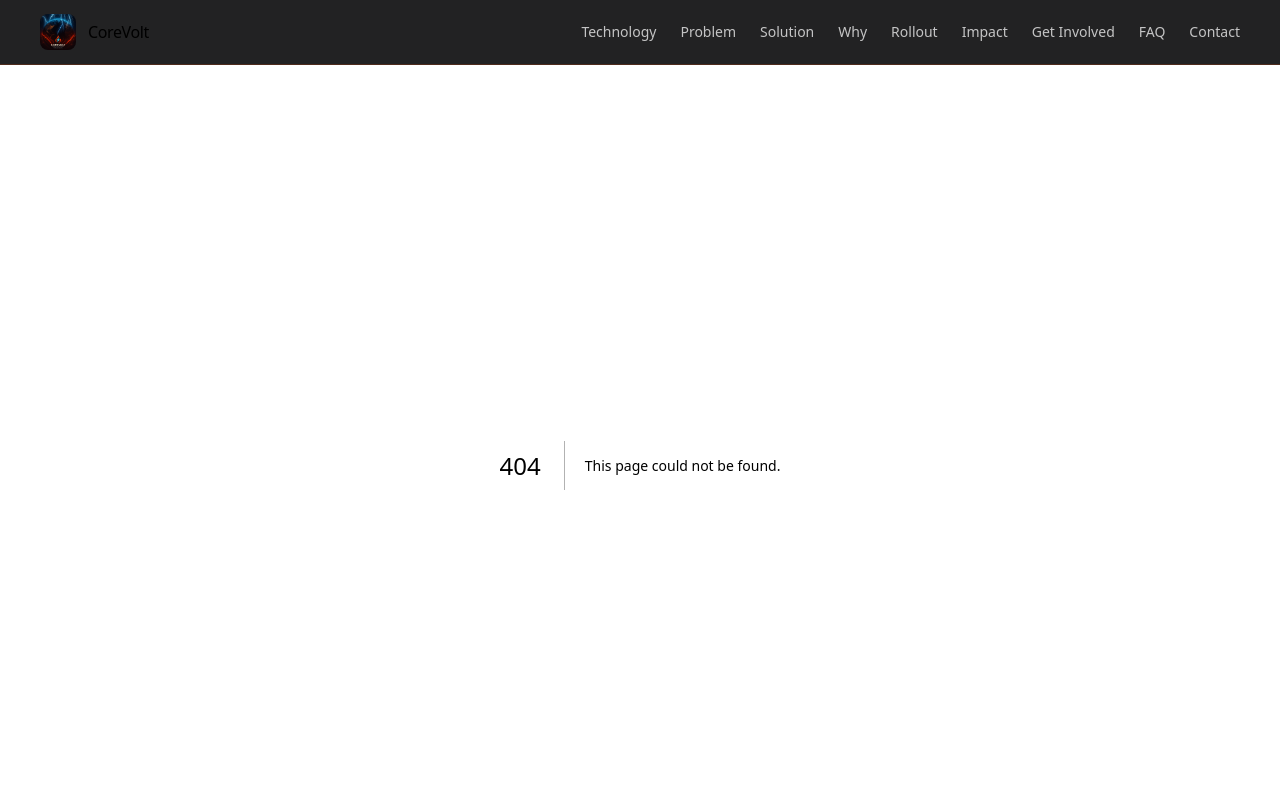
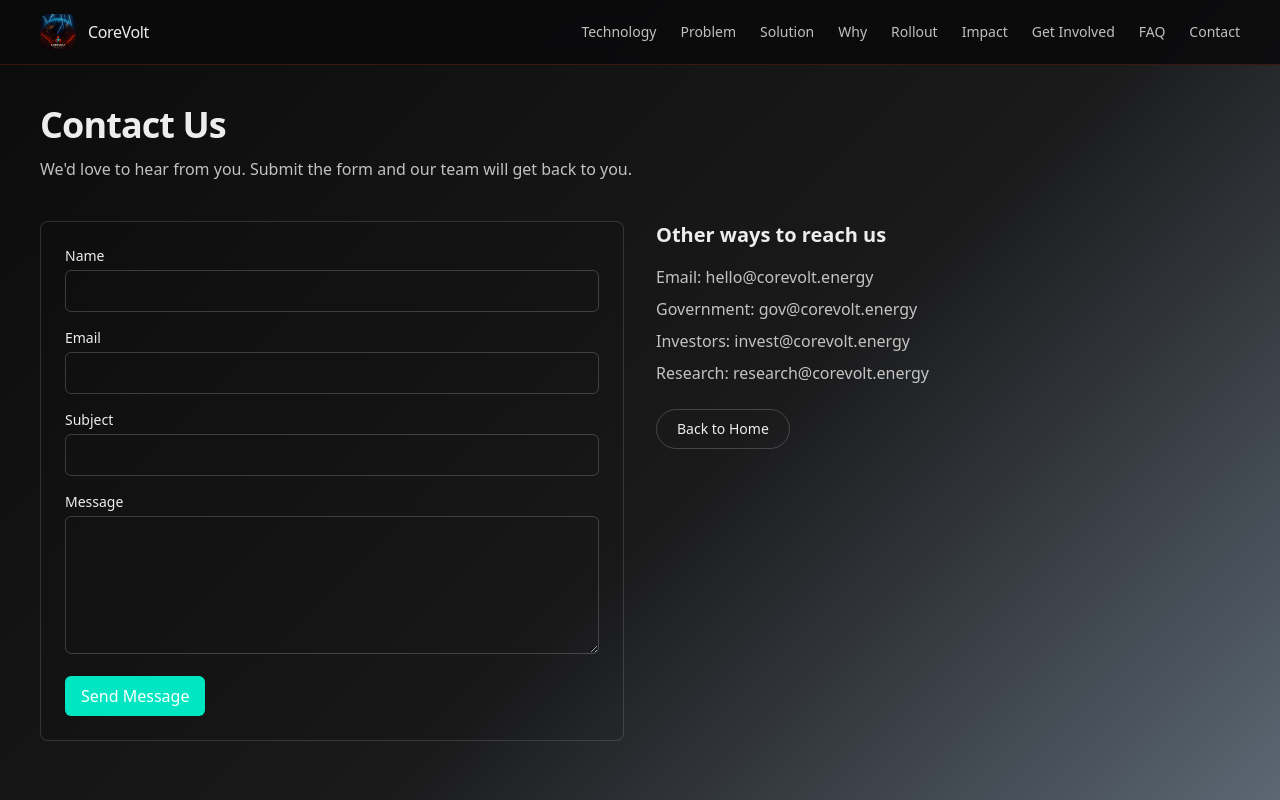
Before and after one commit to redrose4y293/CoreVolt2, a Next.js app: page /contact in a window 1280 px wide. Before the commit this address had no page. Shown: the top 800 px of the page. Built offline with nearby package versions, Linux system fonts and the light colour scheme.

Commit message:
Contact Form

```diff
--- /dev/null
+++ b/src/app/contact/page.tsx
@@ -0,0 +1,51 @@
+import Link from "next/link";
+import { LinkButton } from "@/components/Button";
+
+export default function ContactPage() {
+  const formAction = "https://formspree.io/f/mgvnzqdp";
+  return (
+    <div className="py-10 space-y-10">
+      <header>
+        <h1 className="text-3xl md:text-4xl font-semibold tracking-tight">Contact Us</h1>
+        <p className="mt-3 text-foreground/80 max-w-[70ch]">We'd love to hear from you. Submit the form and our team will get back to you.</p>
+      </header>
+
+      <div className="grid gap-8 md:grid-cols-2">
+        <form action={formAction} method="POST" className="space-y-4 rounded-lg border border-foreground/15 p-6 bg-black/5">
+          <div>
+            <label htmlFor="name" className="block text-sm font-medium">Name</label>
+            <input id="name" name="name" type="text" required className="mt-1 w-full rounded-md border border-foreground/20 bg-transparent p-2 outline-none focus:border-[var(--grid-teal)]" />
+          </div>
+          <div>
+            <label htmlFor="email" className="block text-sm font-medium">Email</label>
+            <input id="email" name="email" type="email" required className="mt-1 w-full rounded-md border border-foreground/20 bg-transparent p-2 outline-none focus:border-[var(--grid-teal)]" />
+          </div>
+          <div>
+            <label htmlFor="subject" className="block text-sm font-medium">Subject</label>
+            <input id="subject" name="subject" type="text" className="mt-1 w-full rounded-md border border-foreground/20 bg-transparent p-2 outline-none focus:border-[var(--grid-teal)]" />
+          </div>
+          <div>
+            <label htmlFor="message" className="block text-sm font-medium">Message</label>
+            <textarea id="message" name="message" rows={5} required className="mt-1 w-full rounded-md border border-foreground/20 bg-transparent p-2 outline-none focus:border-[var(--grid-teal)]" />
+          </div>
+          <input type="hidden" name="_subject" value="New inquiry via corevolt.energy" />
+          <input type="hidden" name="_gotcha" />
+          <button type="submit" className="inline-flex items-center justify-center rounded-md bg-[var(--grid-teal)] px-4 py-2 text-white hover:opacity-90 transition">Send Message</button>
+        </form>
+
+        <div className="space-y-4">
+          <h2 className="text-xl font-semibold">Other ways to reach us</h2>
+          <div className="space-y-2">
+            <p className="text-foreground/80">Email: hello@corevolt.energy</p>
+            <p className="text-foreground/80">Government: gov@corevolt.energy</p>
+            <p className="text-foreground/80">Investors: invest@corevolt.energy</p>
+            <p className="text-foreground/80">Research: research@corevolt.energy</p>
+          </div>
+          <div className="pt-2">
+            <LinkButton href="/" variant="secondary">Back to Home</LinkButton>
+          </div>
+        </div>
+      </div>
+    </div>
+  );
+}
```
